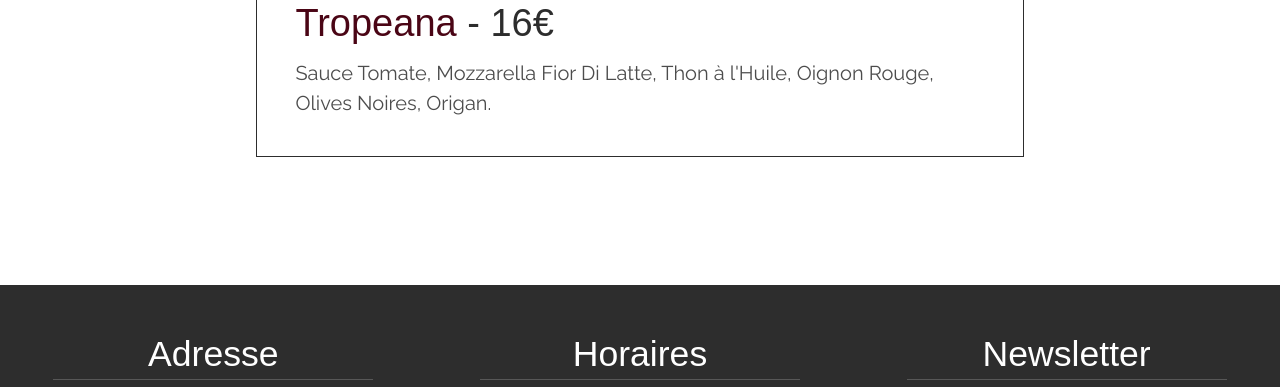
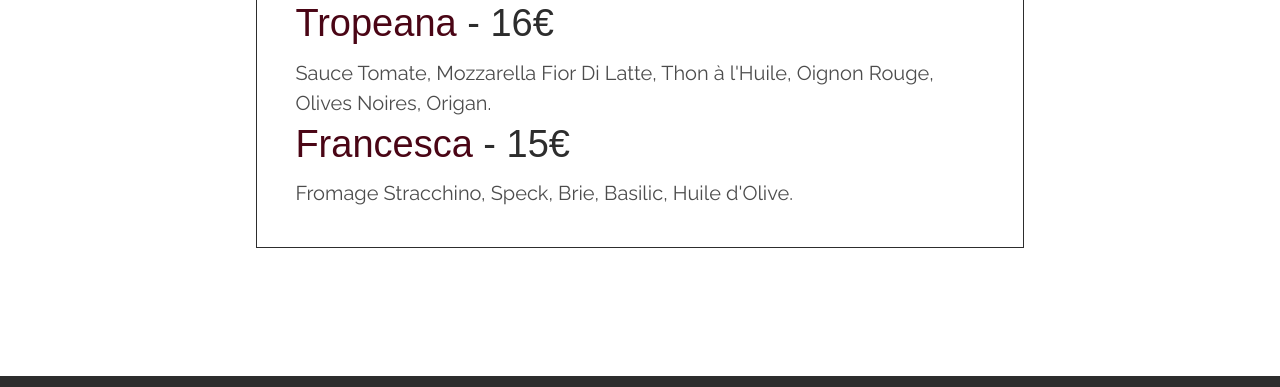
Before and after one commit to bssoleil/LoSfizio, a plain HTML site: page carte.html in a window 1280 px wide. Shown: the part 3924-4311 px from the top of the page. Drawn offline with nearby package versions, Linux system fonts and the light colour scheme; a web font is replaced by a local one.

Commit message:
Added the 'Fancesca' menu to 'La Carte' page

```diff
--- a/carte.html
+++ b/carte.html
@@ -193,6 +193,10 @@
                 <h3 class="element">Tropeana <span>- 16€</span></h3>
                 <p class="element__desc">Sauce Tomate, Mozzarella Fior Di Latte, Thon à l'Huile, Oignon Rouge, Olives Noires, Origan.</p>
               </div>
+              <div class="container-food-type__element-part">
+                <h3 class="element">Francesca <span>- 15€</span></h3>
+                <p class="element__desc">Fromage Stracchino, Speck, Brie, Basilic, Huile d'Olive.</p>
+              </div>
 
         </section>
 
```
